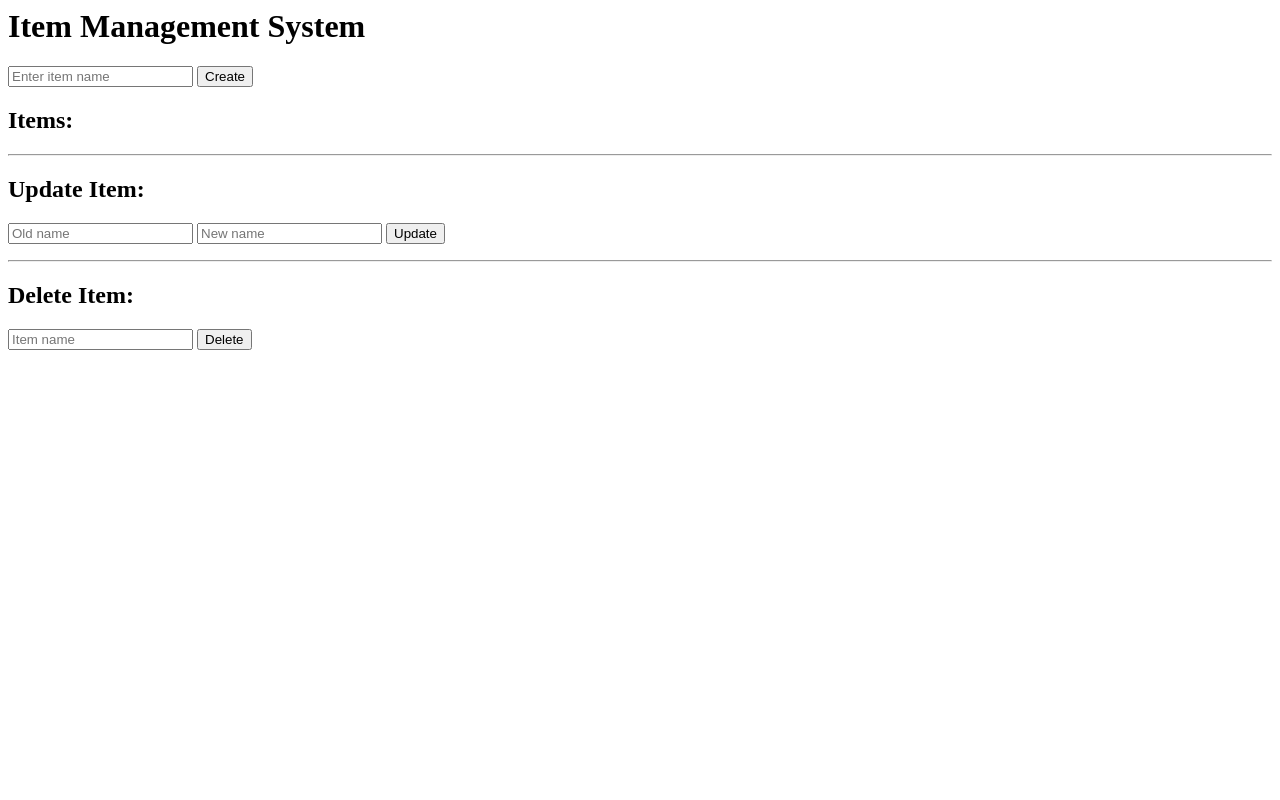
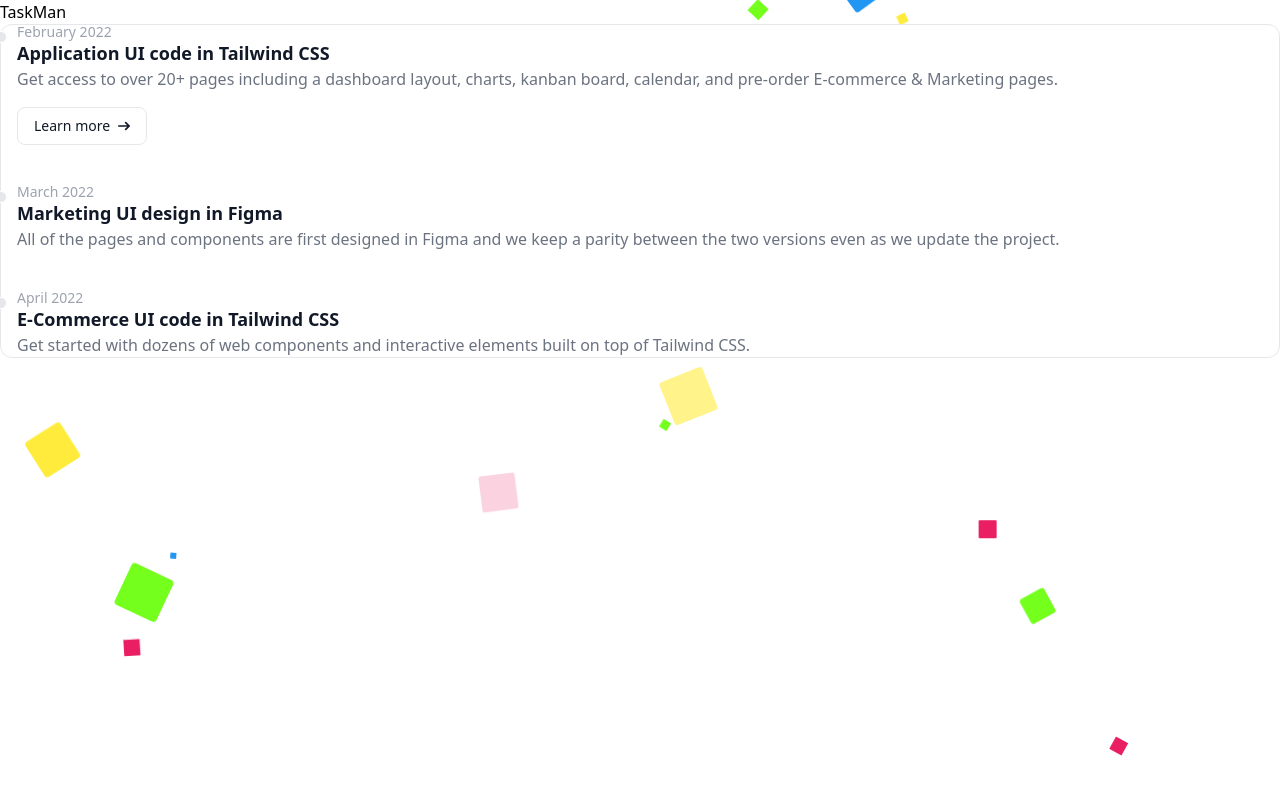
Before and after one commit to Onzk/TaskMan, a Flask app: page / in a window 1280 px wide. Run offline with Flask 3, Linux system fonts and the light colour scheme; some libraries are stand-ins or nearby versions.

Commit message:
Updates.

```diff
--- /dev/null
+++ b/static/scripts/main.js
@@ -0,0 +1,23 @@
+const colors = [
+    '#2196f3',
+    '#e91e63',
+    '#ffeb3b',
+    '#74ff1d',
+];
+function createSquare() {
+    const section = document.getElementById('main');
+    const square = document.createElement('span');
+    var size = Math.random() * 50;
+    square.style.width = 20 + size + 'px';
+    square.style.height = 20 + size + 'px';
+    square.style.top = Math.random() * (innerHeight - size ) + 'px';
+    square.style.left = Math.random() * (innerWidth - size / 2) + 'px';
+    square.style.background = colors[Math.floor(Math.random() * colors.length)];
+    square.style.borderRadius = size / 8 + "px";
+    square.style.zIndex = 0;
+    section.appendChild(square);
+    setTimeout(() => {
+        square.remove();
+    }, 5000);
+}
+setInterval(createSquare, 200);
--- /dev/null
+++ b/static/styles/main.css
@@ -0,0 +1,30 @@
+
+
+body {
+    z-index: 80; position: relative;
+}
+
+#main > span {
+    position: absolute;
+    pointer-events: none;
+    background-color: #fff;
+    animation: anim 5s linear infinite;
+    z-index: 1;
+}
+
+@keyframes anim {
+    0% {
+        transform: scale(0) translateY(0) rotate(0deg);
+        opacity: 0;
+    }
+    10% {
+        opacity: 1;
+    }
+    90% {
+        opacity: 1;
+    }
+    100% {
+        transform: scale(1) translateY(-500%) rotate(360deg);
+        opacity: 0;
+    }
+}
--- a/templates/index.html
+++ b/templates/index.html
@@ -1,32 +1,63 @@
 <!DOCTYPE html />
-<html>
+<html id="main">
+
 <head>
-    <title>Item Management System</title>
+    <title>TaskMan</title>
+    <link rel="stylesheet" href="{{ url_for('static', filename='styles/main.css') }}">
+    <script src="https://cdn.tailwindcss.com"></script>
+    <link href="https://cdnjs.cloudflare.com/ajax/libs/flowbite/2.3.0/flowbite.min.css" rel="stylesheet" />
+
 </head>
-<body>
-    <h1>Item Management System</h1>
-    <form action="/create" method="post">
-        <input type="text" name="name" placeholder="Enter item name" required>
-        <input type="submit" value="Create">
-    </form>
-    <h2>Items:</h2>
-    <ul>
-        {% for item in items %}
-            <li>{{ item }}</li>
-        {% endfor %}
-    </ul>
-    <hr>
-    <h2>Update Item:</h2>
-    <form action="/update" method="post">
-        <input type="text" name="old_name" placeholder="Old name" required>
-        <input type="text" name="new_name" placeholder="New name" required>
-        <input type="submit" value="Update">
-    </form>
-    <hr>
-    <h2>Delete Item:</h2>
-    <form action="/delete" method="post">
-        <input type="text" name="name" placeholder="Item name" required>
-        <input type="submit" value="Delete">
-    </form>
+
+<body class="w-full">
+
+    <h1>TaskMan</h1>
+    <!-- component -->
+    <!-- Created By Joker Banny -->
+
+
+    <ol class="relative border-s border-gray-200 dark:border-gray-700 mx-auto w-full m-42 bg-white border rounded-xl">
+        <li class="mb-10 ms-4">
+            <div
+                class="absolute w-3 h-3 bg-gray-200 rounded-full mt-1.5 -start-1.5 border border-white dark:border-gray-900 dark:bg-gray-700">
+            </div>
+            <time class="mb-1 text-sm font-normal leading-none text-gray-400 dark:text-gray-500">February 2022</time>
+            <h3 class="text-lg font-semibold text-gray-900 dark:text-white">Application UI code in Tailwind CSS</h3>
+            <p class="mb-4 text-base font-normal text-gray-500 dark:text-gray-400">Get access to over 20+ pages
+                including a dashboard layout, charts, kanban board, calendar, and pre-order E-commerce & Marketing
+                pages.</p>
+            <a href="#"
+                class="inline-flex items-center px-4 py-2 text-sm font-medium text-gray-900 bg-white border border-gray-200 rounded-lg hover:bg-gray-100 hover:text-blue-700 focus:z-10 focus:ring-4 focus:outline-none focus:ring-gray-100 focus:text-blue-700 dark:bg-gray-800 dark:text-gray-400 dark:border-gray-600 dark:hover:text-white dark:hover:bg-gray-700 dark:focus:ring-gray-700">Learn
+                more <svg class="w-3 h-3 ms-2 rtl:rotate-180" aria-hidden="true" xmlns="http://www.w3.org/2000/svg"
+                    fill="none" viewBox="0 0 14 10">
+                    <path stroke="currentColor" stroke-linecap="round" stroke-linejoin="round" stroke-width="2"
+                        d="M1 5h12m0 0L9 1m4 4L9 9" />
+                </svg></a>
+        </li>
+        <li class="mb-10 ms-4">
+            <div
+                class="absolute w-3 h-3 bg-gray-200 rounded-full mt-1.5 -start-1.5 border border-white dark:border-gray-900 dark:bg-gray-700">
+            </div>
+            <time class="mb-1 text-sm font-normal leading-none text-gray-400 dark:text-gray-500">March 2022</time>
+            <h3 class="text-lg font-semibold text-gray-900 dark:text-white">Marketing UI design in Figma</h3>
+            <p class="text-base font-normal text-gray-500 dark:text-gray-400">All of the pages and components are first
+                designed in Figma and we keep a parity between the two versions even as we update the project.</p>
+        </li>
+        <li class="ms-4">
+            <div
+                class="absolute w-3 h-3 bg-gray-200 rounded-full mt-1.5 -start-1.5 border border-white dark:border-gray-900 dark:bg-gray-700">
+            </div>
+            <time class="mb-1 text-sm font-normal leading-none text-gray-400 dark:text-gray-500">April 2022</time>
+            <h3 class="text-lg font-semibold text-gray-900 dark:text-white">E-Commerce UI code in Tailwind CSS</h3>
+            <p class="text-base font-normal text-gray-500 dark:text-gray-400">Get started with dozens of web components
+                and interactive elements built on top of Tailwind CSS.</p>
+        </li>
+    </ol>
+
+
+    <script src="https://cdnjs.cloudflare.com/ajax/libs/flowbite/2.3.0/flowbite.min.js"></script>
+
+    <script src="{{ url_for('static', filename='scripts/main.js') }}"></script>
 </body>
+
 </html>
```
Also changed, not shown: 1 other file.
